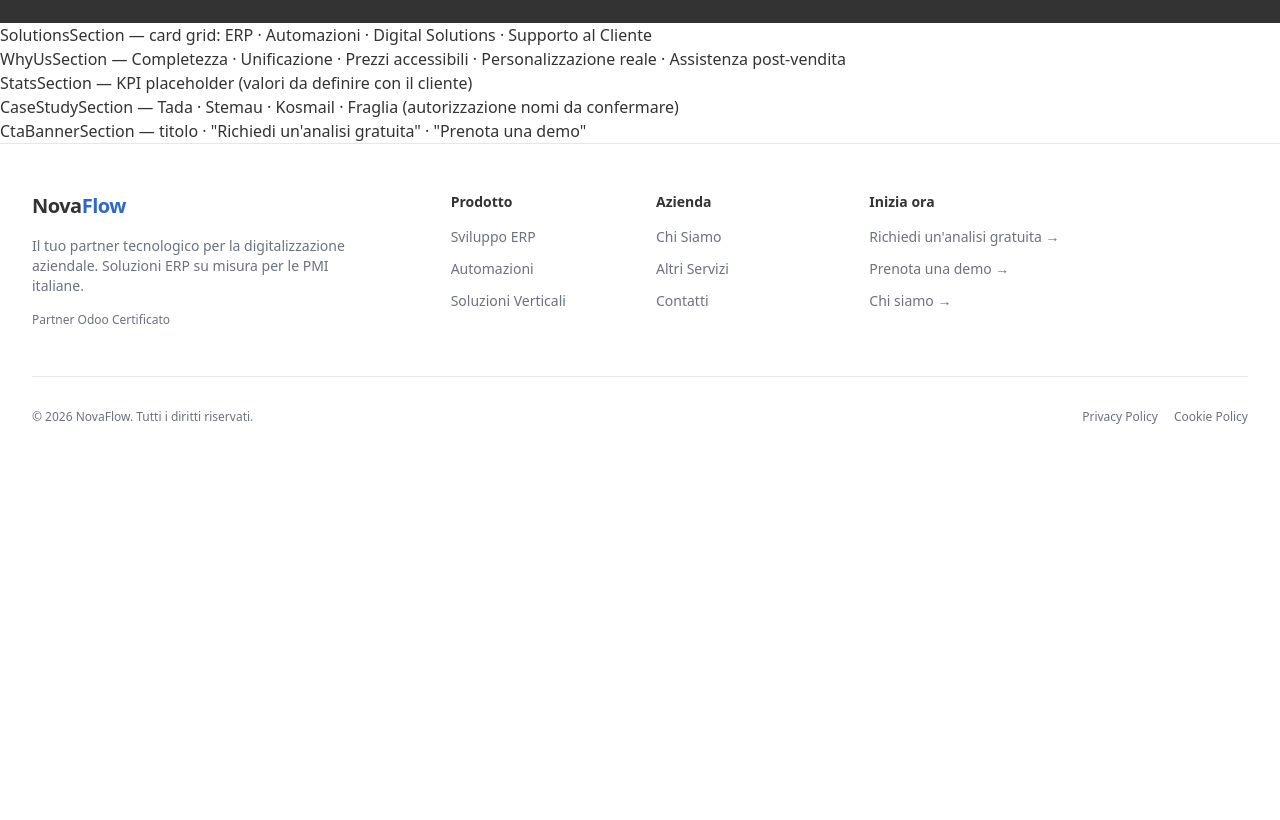
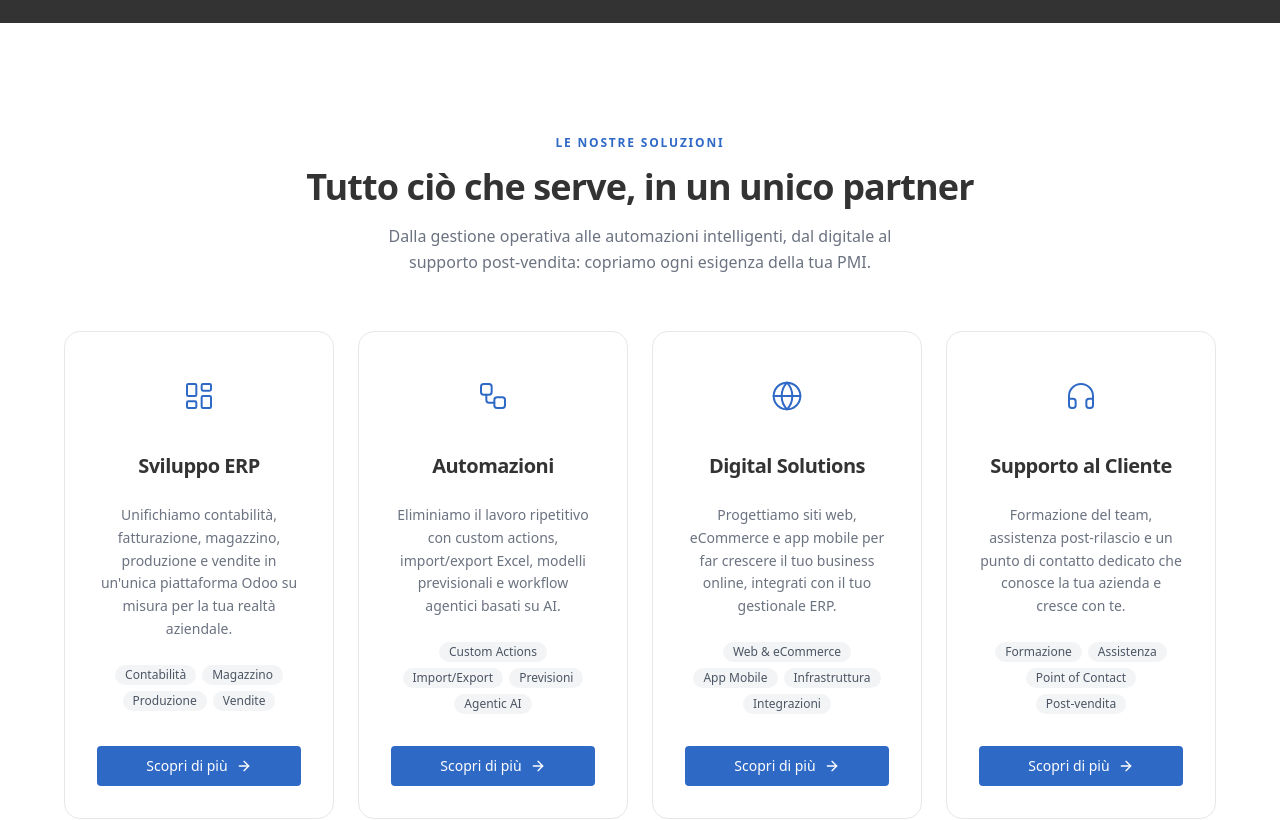
Before and after one commit to spagnoll1andre/10_nf_website, a Next.js app: page / in a window 1280 px wide. Shown: the part 2640-3460 px from the top of the page. Before the commit the page ends 3113 px from the top, so only its background shows below. Built offline with nearby package versions, Linux system fonts and the light colour scheme.

Commit message:
stezione 7 - sezione servizi

```diff
--- a/src/components/sections/SolutionsSection.tsx
+++ b/src/components/sections/SolutionsSection.tsx
@@ -1,7 +1,165 @@
-export default function SolutionsSection() {
+"use client";
+
+import { useRef } from "react";
+import Link from "next/link";
+import { motion, useInView, type Transition } from "framer-motion";
+import {
+  LayoutDashboard,
+  Workflow,
+  Globe,
+  Headphones,
+  ArrowRight,
+  type LucideIcon,
+} from "lucide-react";
+import { Button } from "@/components/ui/button";
+import { solutionsSection, type SolutionCard } from "@/data/solutions-section";
+import { cn } from "@/lib/utils";
+
+// ─── animation helpers ────────────────────────────────────────────────────────
+
+const EASE: [number, number, number, number] = [0.21, 0.47, 0.32, 0.98];
+
+const fadeUp = (delay: number) => ({
+  initial: { opacity: 0, y: 22 },
+  transition: { duration: 0.55, delay, ease: EASE } satisfies Transition,
+});
+
+const fadeIn = (delay: number) => ({
+  initial: { opacity: 0 },
+  transition: { duration: 0.45, delay, ease: EASE } satisfies Transition,
+});
+
+// ─── icon map ─────────────────────────────────────────────────────────────────
+
+const ICON_MAP: Record<SolutionCard["iconName"], LucideIcon> = {
+  LayoutDashboard,
+  Workflow,
+  Globe,
+  Headphones,
+};
+
+// ─── card sub-component ───────────────────────────────────────────────────────
+
+function SolutionCardItem({
+  card,
+  animate,
+  delay,
+}: {
+  card: SolutionCard;
+  animate: { opacity: number; y: number } | undefined;
+  delay: number;
+}) {
+  const Icon = ICON_MAP[card.iconName];
+
   return (
-    <div data-section="SolutionsSection">
-      <p>SolutionsSection — card grid: ERP · Automazioni · Digital Solutions · Supporto al Cliente</p>
-    </div>
+    <motion.div
+      {...fadeUp(delay)}
+      animate={animate}
+      className={cn(
+        "group flex flex-col items-center gap-6 rounded-2xl border border-border bg-card p-8 text-center",
+        "transition-shadow duration-300 hover:shadow-lg"
+      )}
+    >
+      {/* Icon */}
+      <div className="flex h-16 w-16 items-center justify-center rounded-2xl bg-primary/10 transition-colors duration-300 group-hover:bg-primary/15">
+        <Icon
+          className="h-8 w-8 text-primary transition-transform duration-300 group-hover:scale-110"
+          aria-hidden="true"
+          strokeWidth={1.5}
+        />
+      </div>
+
+      {/* Title */}
+      <h3 className="text-xl font-bold tracking-tight text-foreground">
+        {card.title}
+      </h3>
+
+      {/* Description */}
+      <p className="text-sm leading-relaxed text-muted-foreground">
+        {card.description}
+      </p>
+
+      {/* Tags */}
+      <div className="flex flex-wrap justify-center gap-1.5">
+        {card.tags.map((tag) => (
+          <span
+            key={tag}
+            className="rounded-full bg-secondary px-2.5 py-0.5 text-xs font-medium text-secondary-foreground"
+          >
+            {tag}
+          </span>
+        ))}
+      </div>
+
+      {/* CTA — pushes to bottom */}
+      <div className="mt-auto pt-2 w-full">
+        <Button variant="default" className="w-full" asChild>
+          <Link href={card.href}>
+            {card.ctaLabel}
+            <ArrowRight className="h-4 w-4" aria-hidden="true" />
+          </Link>
+        </Button>
+      </div>
+    </motion.div>
   );
 }
+
+// ─── main component ───────────────────────────────────────────────────────────
+
+export default function SolutionsSection() {
+  const ref = useRef<HTMLElement>(null);
+  const isInView = useInView(ref, { once: true, margin: "-80px" });
+
+  const animateUp = isInView ? { opacity: 1, y: 0 } : undefined;
+  const animateFade = isInView ? { opacity: 1 } : undefined;
+
+  return (
+    <section
+      ref={ref}
+      className="w-full bg-background px-4 py-20 sm:px-6 lg:px-8 lg:py-28"
+    >
+      <div className="mx-auto max-w-6xl">
+
+        {/* Header */}
+        <div className="mb-14 flex flex-col items-center gap-4 text-center">
+          <motion.span
+            {...fadeIn(0)}
+            animate={animateFade}
+            className="text-xs font-semibold uppercase tracking-[0.15em] text-primary"
+          >
+            {solutionsSection.label}
+          </motion.span>
+
+          <motion.h2
+            {...fadeUp(0.08)}
+            animate={animateUp}
+            className="max-w-2xl text-3xl font-bold leading-tight tracking-tight text-foreground sm:text-4xl"
+          >
+            {solutionsSection.headline}
+          </motion.h2>
+
+          <motion.p
+            {...fadeUp(0.18)}
+            animate={animateUp}
+            className="max-w-xl text-base leading-relaxed text-muted-foreground"
+          >
+            {solutionsSection.subheadline}
+          </motion.p>
+        </div>
+
+        {/* Card grid — 1 col mobile → 2 col tablet → 4 col desktop */}
+        <div className="grid grid-cols-1 gap-6 sm:grid-cols-2 lg:grid-cols-4">
+          {solutionsSection.cards.map((card, i) => (
+            <SolutionCardItem
+              key={card.title}
+              card={card}
+              animate={animateUp}
+              delay={0.28 + i * 0.1}
+            />
+          ))}
+        </div>
+
+      </div>
+    </section>
+  );
+}
--- /dev/null
+++ b/src/data/solutions-section.ts
@@ -0,0 +1,61 @@
+export type SolutionCard = {
+  /** Lucide icon name — mapped to component in SolutionsSection.tsx */
+  iconName: "LayoutDashboard" | "Workflow" | "Globe" | "Headphones";
+  title: string;
+  description: string;
+  tags: string[];
+  href: string;
+  ctaLabel: string;
+};
+
+export type SolutionsSectionData = {
+  label: string;
+  headline: string;
+  subheadline: string;
+  cards: SolutionCard[];
+};
+
+export const solutionsSection: SolutionsSectionData = {
+  label: "Le nostre soluzioni",
+  headline: "Tutto ciò che serve, in un unico partner",
+  subheadline:
+    "Dalla gestione operativa alle automazioni intelligenti, dal digitale al supporto post-vendita: copriamo ogni esigenza della tua PMI.",
+  cards: [
+    {
+      iconName: "LayoutDashboard",
+      title: "Sviluppo ERP",
+      description:
+        "Unifichiamo contabilità, fatturazione, magazzino, produzione e vendite in un'unica piattaforma Odoo su misura per la tua realtà aziendale.",
+      tags: ["Contabilità", "Magazzino", "Produzione", "Vendite"],
+      href: "/erp",
+      ctaLabel: "Scopri di più",
+    },
+    {
+      iconName: "Workflow",
+      title: "Automazioni",
+      description:
+        "Eliminiamo il lavoro ripetitivo con custom actions, import/export Excel, modelli previsionali e workflow agentici basati su AI.",
+      tags: ["Custom Actions", "Import/Export", "Previsioni", "Agentic AI"],
+      href: "/automazioni",
+      ctaLabel: "Scopri di più",
+    },
+    {
+      iconName: "Globe",
+      title: "Digital Solutions",
+      description:
+        "Progettiamo siti web, eCommerce e app mobile per far crescere il tuo business online, integrati con il tuo gestionale ERP.",
+      tags: ["Web & eCommerce", "App Mobile", "Infrastruttura", "Integrazioni"],
+      href: "/servizi",
+      ctaLabel: "Scopri di più",
+    },
+    {
+      iconName: "Headphones",
+      title: "Supporto al Cliente",
+      description:
+        "Formazione del team, assistenza post-rilascio e un punto di contatto dedicato che conosce la tua azienda e cresce con te.",
+      tags: ["Formazione", "Assistenza", "Point of Contact", "Post-vendita"],
+      href: "/servizi/formazione",
+      ctaLabel: "Scopri di più",
+    },
+  ],
+};
```
